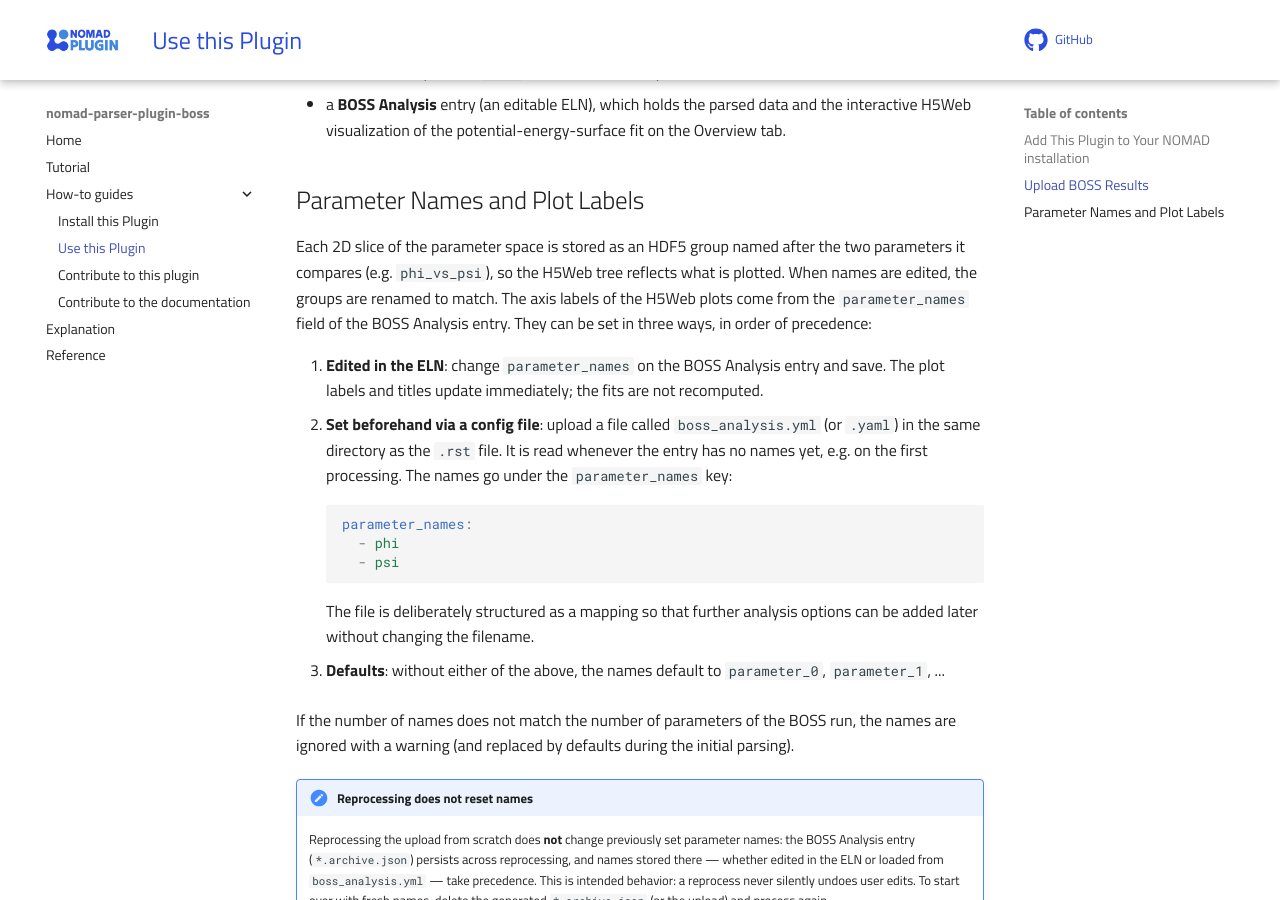
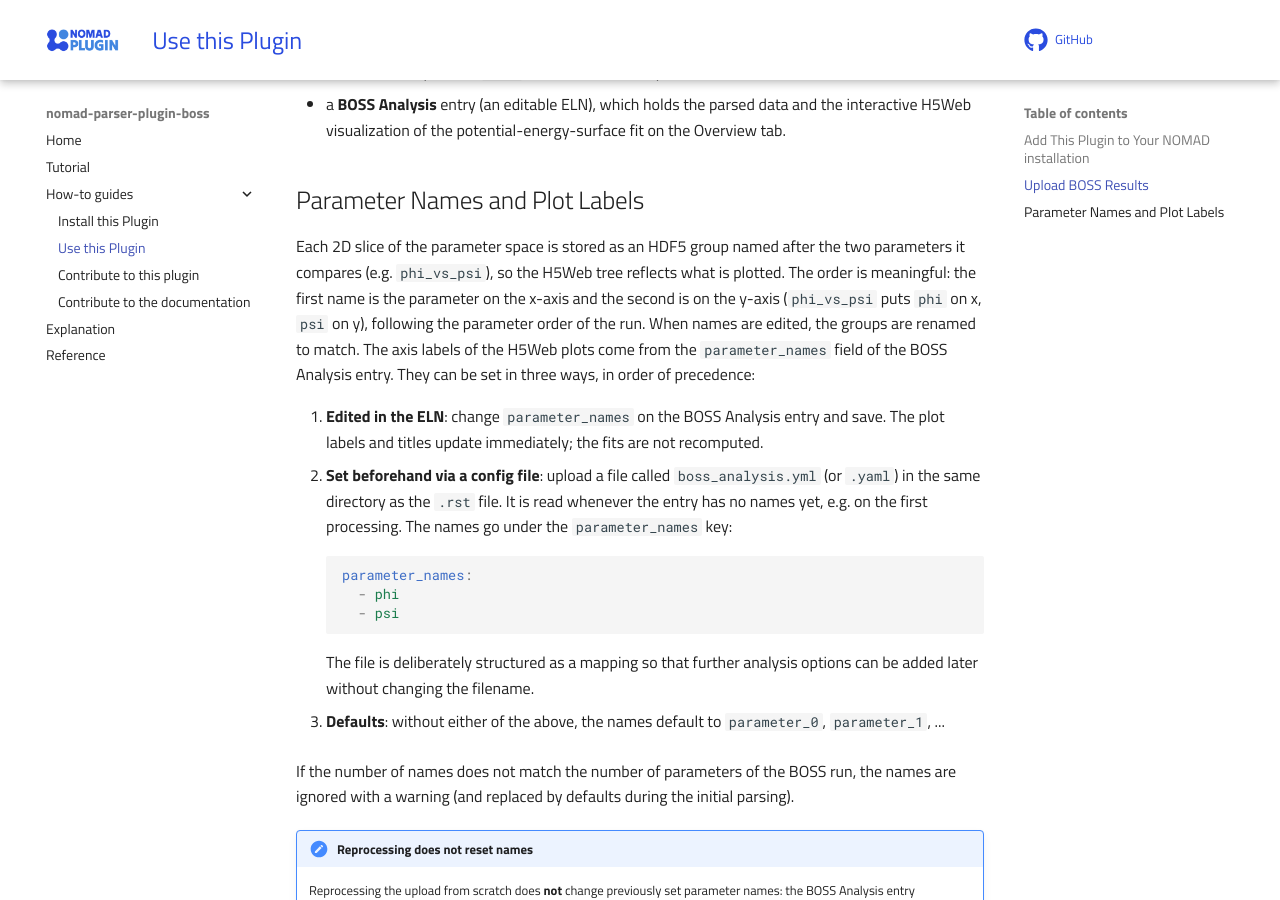
Before and after one commit to FAIRmat-NFDI/nomad-parser-plugin-boss, an MkDocs documentation site: the page built from docs/how_to/use_this_plugin.md, in a window 1280 px wide and 900 px high, scrolled down 479 px. Built offline with MkDocs 1.6.1 and Material for MkDocs 9.7.7, drawn with Linux system fonts in a browser that asks for light colours; comment, search, counter and statistics services are not loaded.

Commit message:
Document the x/y ordering convention of slice group names
Make explicit that a group named '{x}_vs_{y}' puts the lower-index
parameter on the parameters_x axis and the higher-index one on
parameters_y, so 'a_vs_b' and 'b_vs_a' mean different axis assignments.
No behavior change.

```diff
--- a/docs/how_to/use_this_plugin.md
+++ b/docs/how_to/use_this_plugin.md
@@ -20,9 +20,12 @@ same run. The parser creates two entries:
 
 Each 2D slice of the parameter space is stored as an HDF5 group named after the
 two parameters it compares (e.g. `phi_vs_psi`), so the H5Web tree reflects what
-is plotted. When names are edited, the groups are renamed to match. The axis
-labels of the H5Web plots come from the `parameter_names` field of the BOSS
-Analysis entry. They can be set in three ways, in order of precedence:
+is plotted. The order is meaningful: the first name is the parameter on the
+x-axis and the second is on the y-axis (`phi_vs_psi` puts `phi` on x, `psi` on
+y), following the parameter order of the run. When names are edited, the groups
+are renamed to match. The axis labels of the H5Web plots come from the
+`parameter_names` field of the BOSS Analysis entry. They can be set in three
+ways, in order of precedence:
 
 1. **Edited in the ELN**: change `parameter_names` on the BOSS Analysis entry
    and save. The plot labels and titles update immediately; the fits are not
```
Also changed, not shown: 1 other file.
